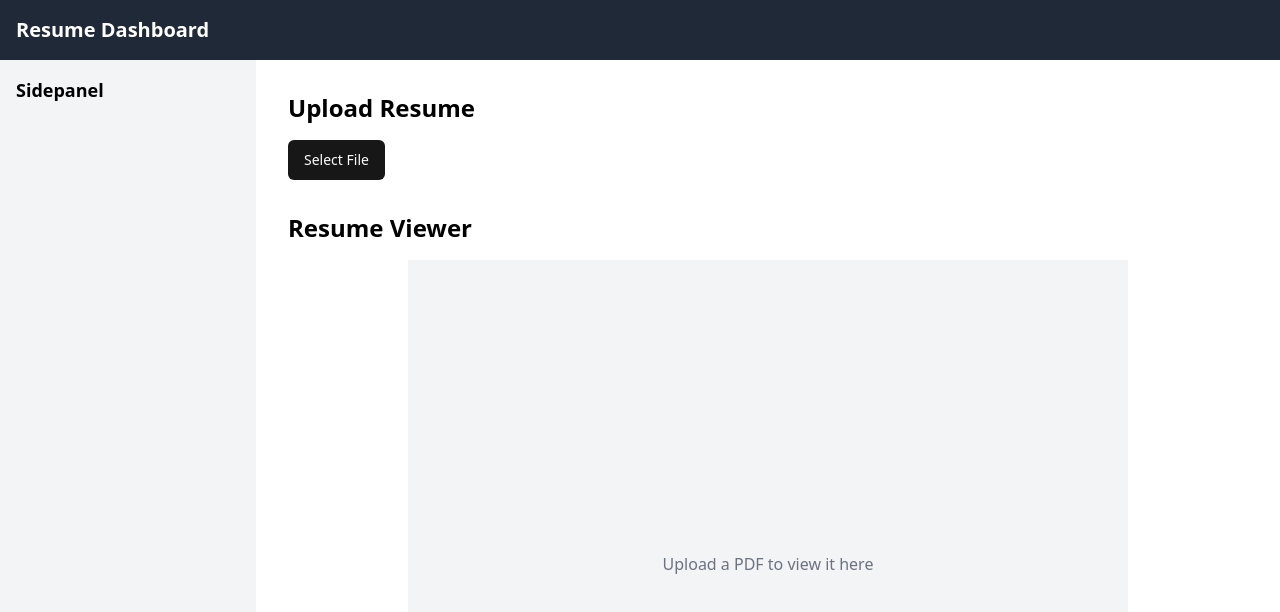
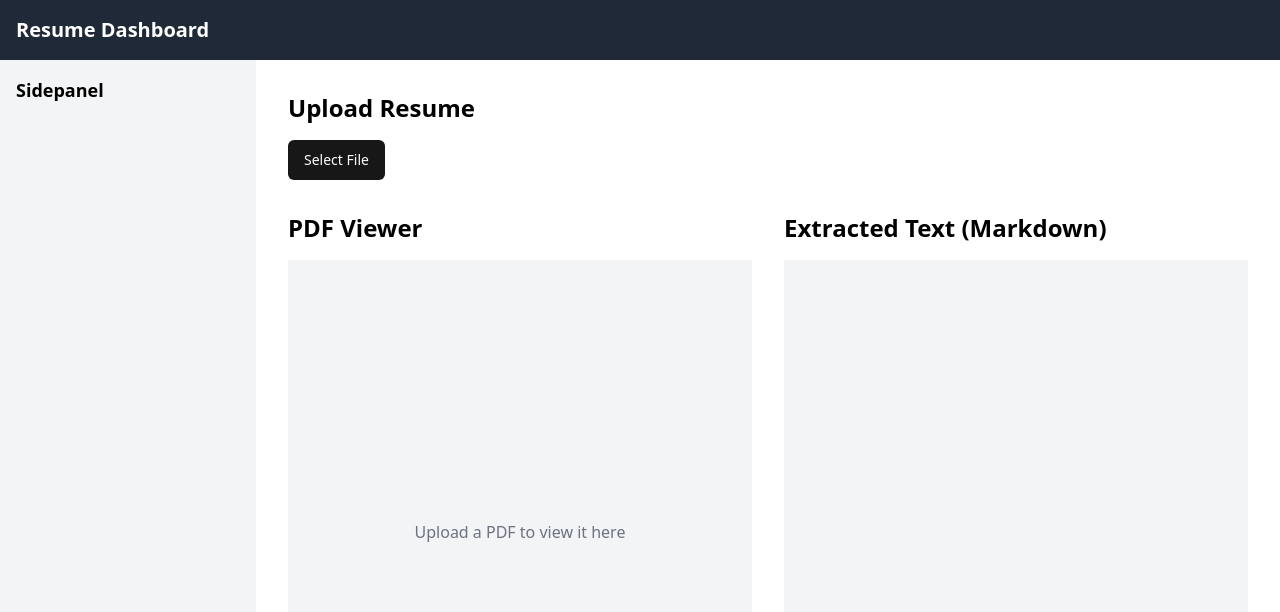
Before and after one commit to Rupenieks/jobspoon, a React (Vite) app in the folder packages/frontend/: page / in a window 1280 px wide. Shown: the top 612 px of the page. Built offline with nearby package versions, Linux system fonts and the light colour scheme.

Commit message:
Implement text extraction

```diff
--- a/packages/frontend/package.json
+++ b/packages/frontend/package.json
@@ -20,7 +20,9 @@
     "pdfjs-dist": "^4.7.76",
     "react": "^18.3.1",
     "react-dom": "^18.3.1",
+    "react-markdown": "^9.0.1",
     "react-pdf": "^9.1.1",
+    "react-pdftotext": "^1.3.3",
     "tailwind-merge": "^2.5.4",
     "tailwindcss-animate": "^1.0.7"
   },
--- a/packages/frontend/src/App.tsx
+++ b/packages/frontend/src/App.tsx
@@ -3,21 +3,36 @@ import { Button } from "@/components/ui/button";
 import { Input } from "@/components/ui/input";
 import { Document, Page, pdfjs } from "react-pdf";
 import { useState, useCallback, useMemo } from "react";
+import ReactMarkdown from "react-markdown";
+import extractText from "react-pdftotext";
 pdfjs.GlobalWorkerOptions.workerSrc = `//unpkg.com/pdfjs-dist@${pdfjs.version}/build/pdf.worker.min.mjs`;
 
 const App: React.FC = () => {
   const [selectedFile, setSelectedFile] = React.useState<File | null>(null);
   const [numPages, setNumPages] = React.useState<number | null>(null);
+  const [extractedText, setExtractedText] = React.useState<string>("");
 
   const handleFileUpload = React.useCallback(
     (event: React.ChangeEvent<HTMLInputElement>) => {
       const file = event.target.files?.[0];
       if (file) {
         setSelectedFile(file);
+        extractTextFromPdf(file);
       }
     },
     []
   );
+
+  const extractTextFromPdf = React.useCallback(async (file: File) => {
+    try {
+      const text = await extractText(file);
+
+      setExtractedText(text);
+    } catch (error) {
+      console.error("Error extracting text from PDF:", error);
+      setExtractedText("Error extracting text from PDF");
+    }
+  }, []);
 
   const handleUploadClick = React.useCallback(() => {
     document.getElementById("fileInput")?.click();
@@ -53,9 +68,10 @@ const App: React.FC = () => {
 
   const ResumeViewer = React.useMemo(() => {
     return (
-      <div className="mt-8">
-        <h2 className="text-2xl font-bold mb-4">Resume Viewer</h2>
-        <div className="bg-gray-100 h-[calc(100vh-12rem)] w-3/4 mx-auto overflow-auto">
+      <div className="mt-8 flex gap-8">
+        <div className="w-1/2">
+          <h2 className="text-2xl font-bold mb-4">PDF Viewer</h2>
+          <div className="bg-gray-100 h-[calc(100vh-16rem)] overflow-auto">
             {selectedFile ? (
               <Document
                 file={selectedFile}
@@ -66,7 +82,7 @@ const App: React.FC = () => {
                   <Page
                     key={`page_${index + 1}`}
                     pageNumber={index + 1}
-                  width={500}
+                    width={400}
                     className="mb-4"
                   />
                 ))}
@@ -78,8 +94,15 @@ const App: React.FC = () => {
             )}
           </div>
         </div>
+        <div className="w-1/2">
+          <h2 className="text-2xl font-bold mb-4">Extracted Text (Markdown)</h2>
+          <div className="bg-gray-100 h-[calc(100vh-16rem)] overflow-auto p-4">
+            <ReactMarkdown>{extractedText}</ReactMarkdown>
+          </div>
+        </div>
+      </div>
     );
-  }, [selectedFile, numPages, onDocumentLoadSuccess]);
+  }, [selectedFile, numPages, onDocumentLoadSuccess, extractedText]);
 
   return (
     <div className="flex flex-col h-screen">
```
Also changed, not shown: 1 other file (tests, documents, lock files or other folders). Lines whose indentation alone changed are shown as unchanged.
